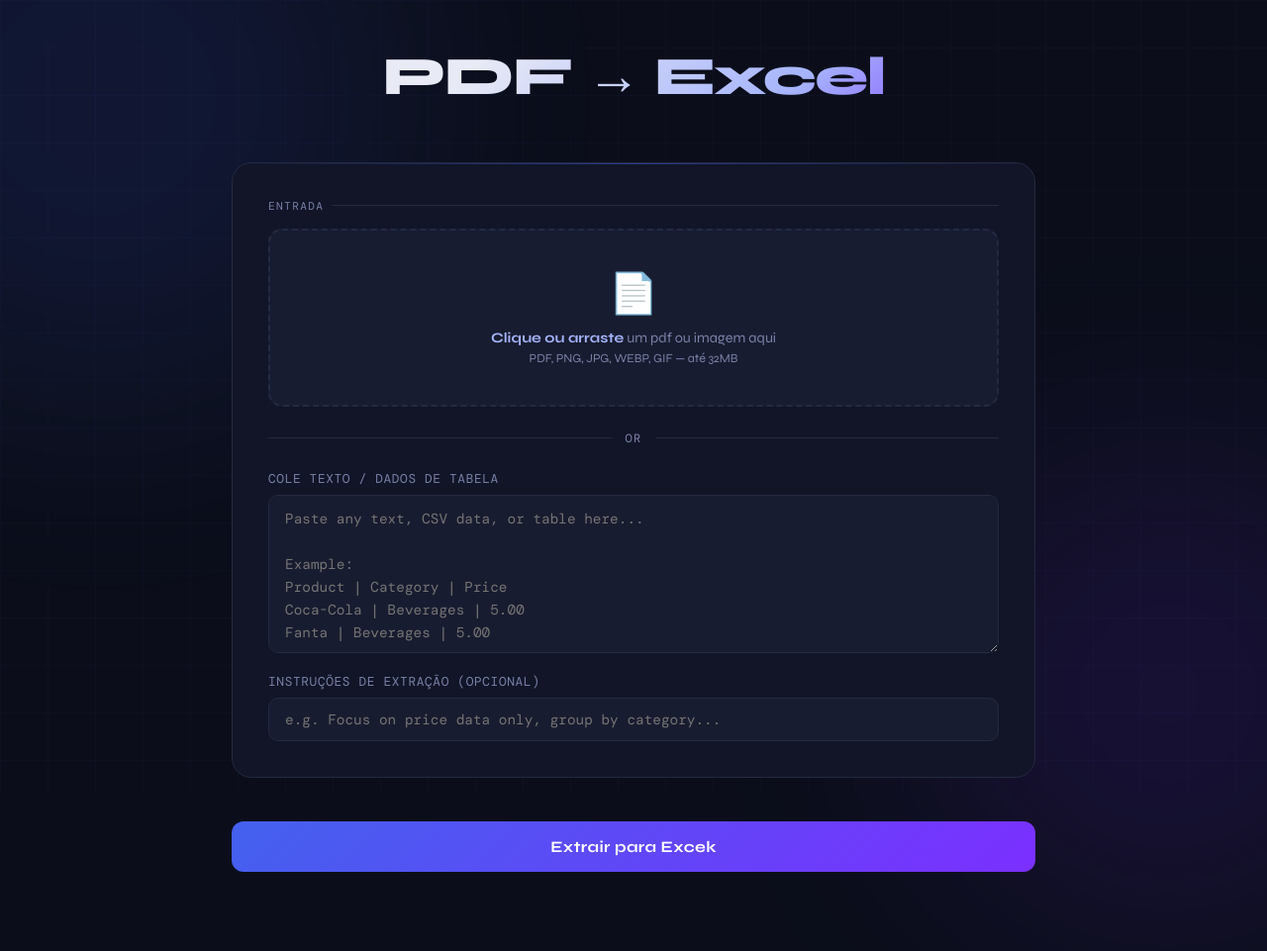
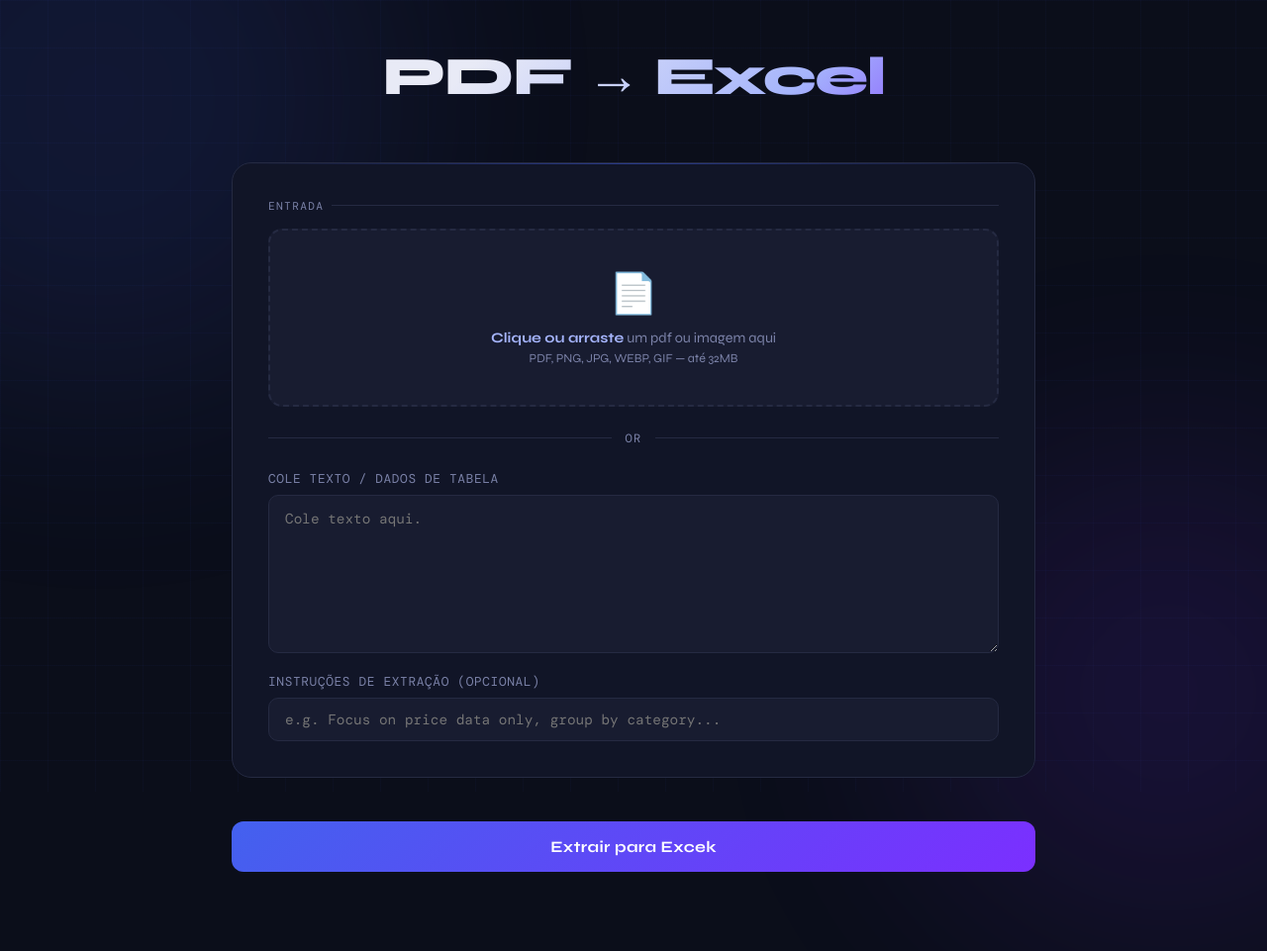
Before and after one commit to tepp12/conversor-cardapio-excel, a Flask app: page / in a window 1280 px wide. Shown: the whole page at 99% size. Run offline with Flask 3, Linux system fonts and the light colour scheme.

Commit message:
portuguenzar mais ainda

```diff
--- a/templates/index.html
+++ b/templates/index.html
@@ -409,7 +409,7 @@
         <!-- Text Input -->
         <div class="input-group">
           <label>COLE TEXTO / DADOS DE TABELA</label>
-          <textarea id="textInput" name="text_input" placeholder="Paste any text, CSV data, or table here...&#10;&#10;Example:&#10;Product | Category | Price&#10;Coca-Cola | Beverages | 5.00&#10;Fanta | Beverages | 5.00"></textarea>
+          <textarea id="textInput" name="text_input" placeholder="Cole texto aqui."></textarea>
         </div>
 
         <!-- Optional prompt -->
@@ -487,10 +487,10 @@
     }
 
     const steps = [
-      "Sending to Gemini AI...",
-      "Reading your content...",
-      "Extracting structured data...",
-      "Building Excel spreadsheet...",
+      "Enviando para Gemini...",
+      "Lendo conteudo...",
+      "Extraindo dados...",
+      "Construindo planilha...",
     ];
     let stepIndex = 0;
     let stepInterval;
```
